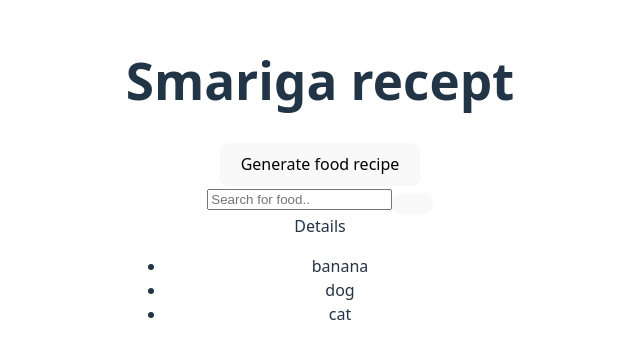
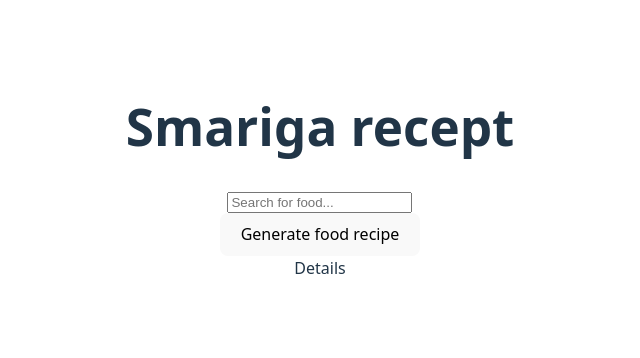
Before and after one commit to Yusri00/Food-recipe-app, a React (Vite) app: page / in a window 1280 px wide. Shown: the part 220-578 px from the top of the page, without its empty margins (320-960 px from the left). Built offline with nearby package versions, Linux system fonts and the light colour scheme.

Commit message:
Removed ButtonComp file and put it in ButtonClick()

```diff
--- a/src/App.jsx
+++ b/src/App.jsx
@@ -2,6 +2,7 @@ import { useEffect, useState } from 'react'
 import Search from './Components/Search.jsx'
 import Details from './Components/Details.jsx'
 import SearchList from './Components/SearchList.jsx'
+import ButtonClick from './Components/ButtonClick.jsx'
 import './App.css'
 
 function App() {
@@ -30,8 +31,8 @@ function App() {
   return (
     <div>
       <h1>Smariga recept</h1>
-      <button onClick={fetchFood}>Generate food recipe</button>
       <Search setFood={setFood} />
+      <ButtonClick fetchFood={fetchFood} />
       <Details />
        <SearchList meals={meals}/>
     </div>
--- /dev/null
+++ b/src/Components/ButtonClick.jsx
@@ -0,0 +1,12 @@
+
+function ButtonClick({fetchFood}){
+
+ const handleClick = () => {
+    fetchFood();
+  };
+    return(
+        <button onClick={handleClick}>Generate food recipe</button>
+  );
+}
+
+export default ButtonClick;
--- a/src/Components/Search.jsx
+++ b/src/Components/Search.jsx
@@ -2,15 +2,19 @@ import { useState } from "react";
 
 function Search(){
     const [searchForFood, setFood] = useState('');
-    return(
+    const handleInputChange = (e) => {
+        setSearchForFood(e.target.value);
+        setFood(e.target.value); // Skicka det upp till App.jsx för att uppdatera searchForFood
+      };
+
+      return (
         <div>
           <input
             type="text"
-        placeholder="Search for food.."
+            placeholder="Search for food..."
             value={searchForFood}
-        onChange={(e)=> setFood(e.target.value)} // Uppdaterar state
+            onChange={handleInputChange} // Uppdatera både lokalt och i App.jsx
           />
-        <button type="submit"></button>
         </div>
       );
     }
--- a/src/Components/SearchList.jsx
+++ b/src/Components/SearchList.jsx
@@ -1,17 +1,12 @@
 
-function SearchList() {
+const SearchList = ({ meals }) => {
+    return (
+      <ul>
+        {meals.map((meal) => (
+          <li key={meal.idMeal}>{meal.strMeal}</li>
+        ))}
+      </ul>
+    );
+  };
 
-    const food1 = 'banana'
-    const food2 = 'dog'
-    const food3 = 'cat'
-
-    return (
-        <ul>
-            <li>{food1}</li>
-            <li>{food2}</li>
-            <li>{food3}</li>
-        </ul>
-    )
-    }
-
-export default SearchList
+  export default SearchList;
```
Lines whose indentation alone changed are shown as unchanged.
